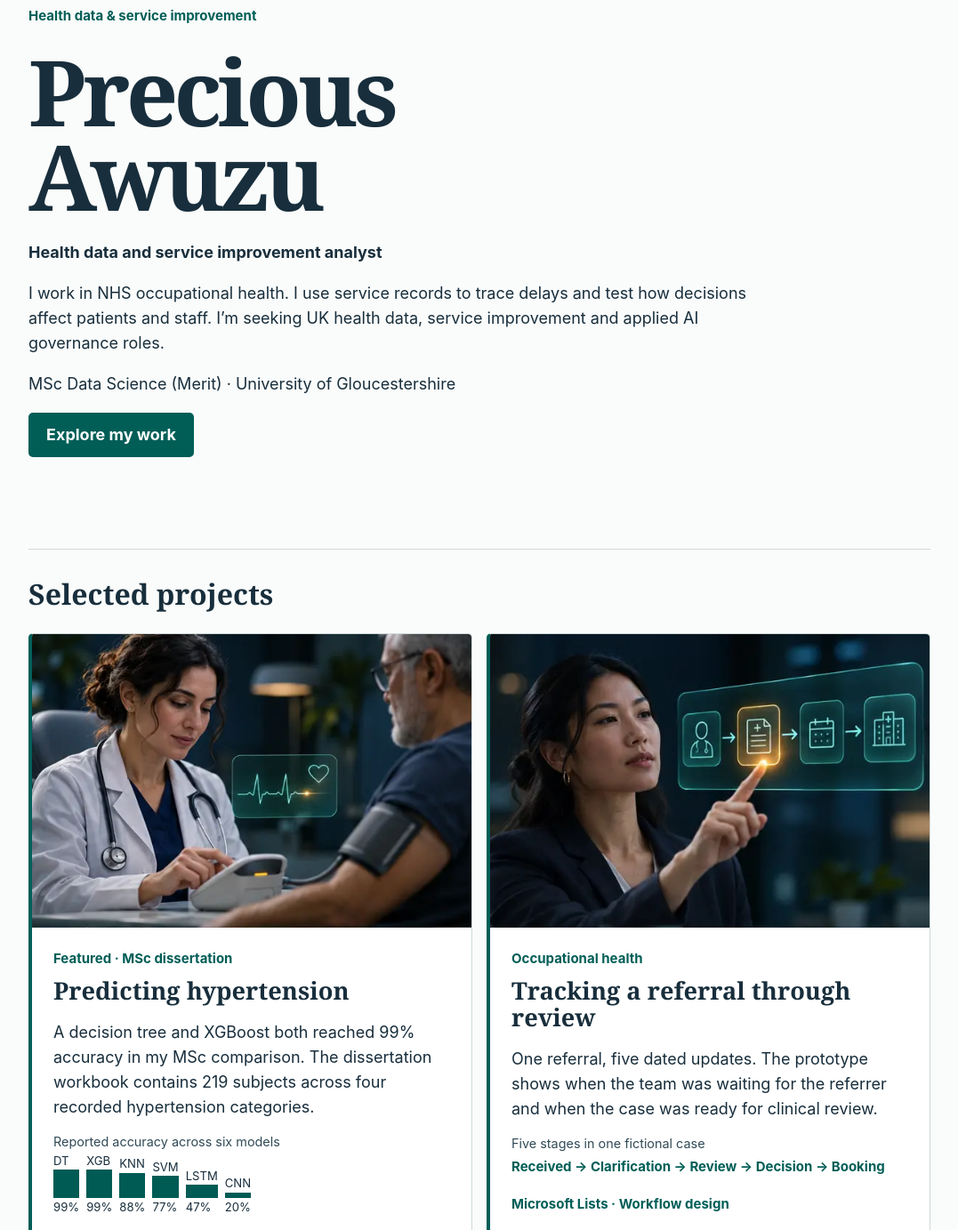
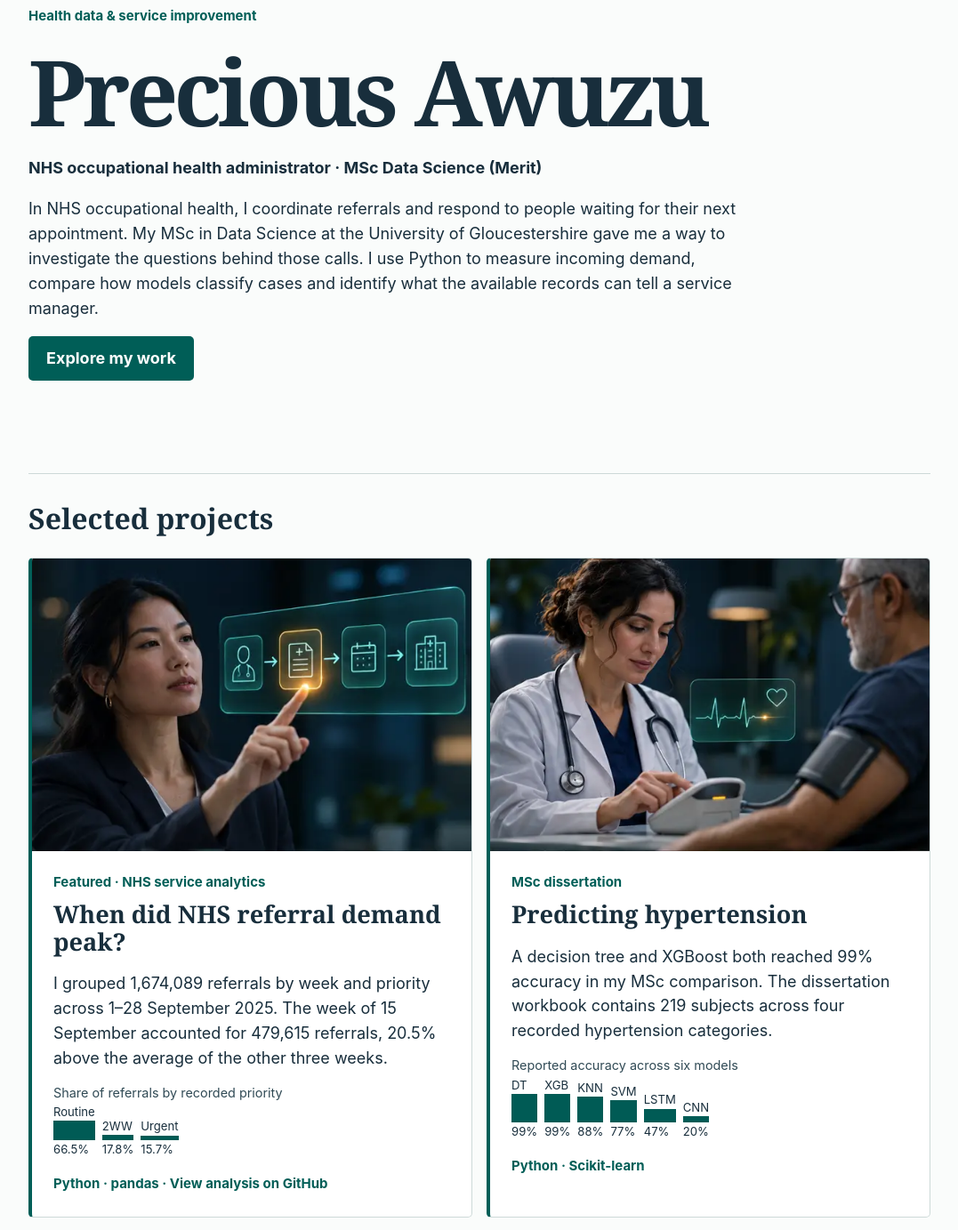
Before and after one commit to Precious-Awuzu/precious-awuzu.github.io, a plain HTML site: page index.html in a window 1280 px wide. Shown: the part 155-1538 px from the top of the page at 89% size, without its empty margins (101-1178 px from the left). Drawn offline with Linux system fonts and the light colour scheme.

Commit message:
Feature NHS referral demand analysis and revise portfolio introduction

```diff
--- a/index.html
+++ b/index.html
@@ -103,20 +103,34 @@ main :focus-visible,.skip:focus-visible{outline:3px solid #005b55;outline-offset
   <div class="hero">
     <div>
       <small>Health data &amp; service improvement</small>
-      <h1>Precious<br>Awuzu</h1>
-      <p><strong>Health data and service improvement analyst</strong></p>
-      <p>I work in NHS occupational health. I use service records to trace delays and test how decisions affect patients and staff. I’m seeking UK health data, service improvement and applied AI governance roles.</p>
-      <p>MSc Data Science (Merit) · University of Gloucestershire</p>
+      <h1>Precious Awuzu</h1>
+      <p><strong>NHS occupational health administrator · MSc Data Science (Merit)</strong></p>
+      <p>In NHS occupational health, I coordinate referrals and respond to people waiting for their next appointment. My MSc in Data Science at the University of Gloucestershire gave me a way to investigate the questions behind those calls. I use Python to measure incoming demand, compare how models classify cases and identify what the available records can tell a service manager.</p>
       <a class="cta" href="#projects">Explore my work</a>
     </div>
   </div>
 
   <h2 id="projects">Selected projects</h2>
   <div class="grid">
-    <!-- Existing projects -->
+    <article>
+      <img class="project-art" loading="lazy" decoding="async" src="assets/clinic-illustration.webp" alt="Healthcare worker reviewing a digital referral">
+      <small>Featured · NHS service analytics</small>
+      <h2><a href="https://github.com/Precious-Awuzu/nhs-referrals-sep2025-analysis">When did NHS referral demand peak?</a></h2>
+      <p>I grouped 1,674,089 referrals by week and priority across 1–28 September 2025. The week of 15 September accounted for 479,615 referrals, 20.5% above the average of the other three weeks.</p>
+      <figure>
+        <figcaption>Share of referrals by recorded priority</figcaption>
+        <div class="mini">
+          <span>Routine<i style="height:21.28px"></i>66.5%</span>
+          <span>2WW<i style="height:5.7px"></i>17.8%</span>
+          <span>Urgent<i style="height:5.02px"></i>15.7%</span>
+        </div>
+      </figure>
+      <small>Python · pandas · View analysis on GitHub</small>
+    </article>
+
     <article>
       <img class="project-art" loading="lazy" decoding="async" src="assets/research-illustration.webp" alt="Clinician taking a blood pressure reading">
-      <small>Featured · MSc dissertation</small>
+      <small>MSc dissertation</small>
       <h2><a href="research.html">Predicting hypertension</a></h2>
       <p>A decision tree and XGBoost both reached 99% accuracy in my MSc comparison. The dissertation workbook contains 219 subjects across four recorded hypertension categories.</p>
       <figure>
@@ -131,18 +145,6 @@ main :focus-visible,.skip:focus-visible{outline:3px solid #005b55;outline-offset
         </div>
       </figure>
       <small>Python · Scikit-learn</small>
-    </article>
-
-    <article>
-      <img class="project-art" loading="lazy" decoding="async" src="assets/clinic-illustration.webp" alt="Healthcare worker reviewing a digital referral">
-      <small>Occupational health</small>
-      <h2><a href="clinic.html">Tracking a referral through review</a></h2>
-      <p>One referral, five dated updates. The prototype shows when the team was waiting for the referrer and when the case was ready for clinical review.</p>
-      <figure>
-        <figcaption>Five stages in one fictional case</figcaption>
-        <small>Received → Clarification → Review → Decision → Booking</small>
-      </figure>
-      <small>Microsoft Lists · Workflow design</small>
     </article>
 
     <article>
@@ -175,23 +177,6 @@ main :focus-visible,.skip:focus-visible{outline:3px solid #005b55;outline-offset
       </figure>
       <small>Python · CSV analysis</small>
     </article>
-
-    <!-- NHS referrals project -->
-    <article>
-      <img class="project-art" loading="lazy" decoding="async" src="assets/clinic-illustration.webp" alt="Healthcare worker reviewing a digital referral">
-      <small>NHS referrals</small>
-      <h2><a href="https://github.com/Precious-Awuzu/nhs-referrals-sep2025-analysis">Looking at September 2025 NHS referrals</a></h2>
-      <p>People talk a lot about long NHS waits, so I looked at what comes in first. Out of 1,674,089 referrals in September 2025, 66.5% were Routine and one week jumped 20.5%.</p>
-      <figure>
-        <figcaption>Share by priority (Sep 2025)</figcaption>
-        <div class="mini">
-          <span>Routine<i style="height:21.28px"></i>66.5%</span>
-          <span>2WW<i style="height:5.7px"></i>17.8%</span>
-          <span>Urgent<i style="height:5.02px"></i>15.7%</span>
-        </div>
-      </figure>
-      <small>Python · Pandas</small>
-    </article>
   </div>
 </main>
 
```
Also changed, not shown: 1 other file.
